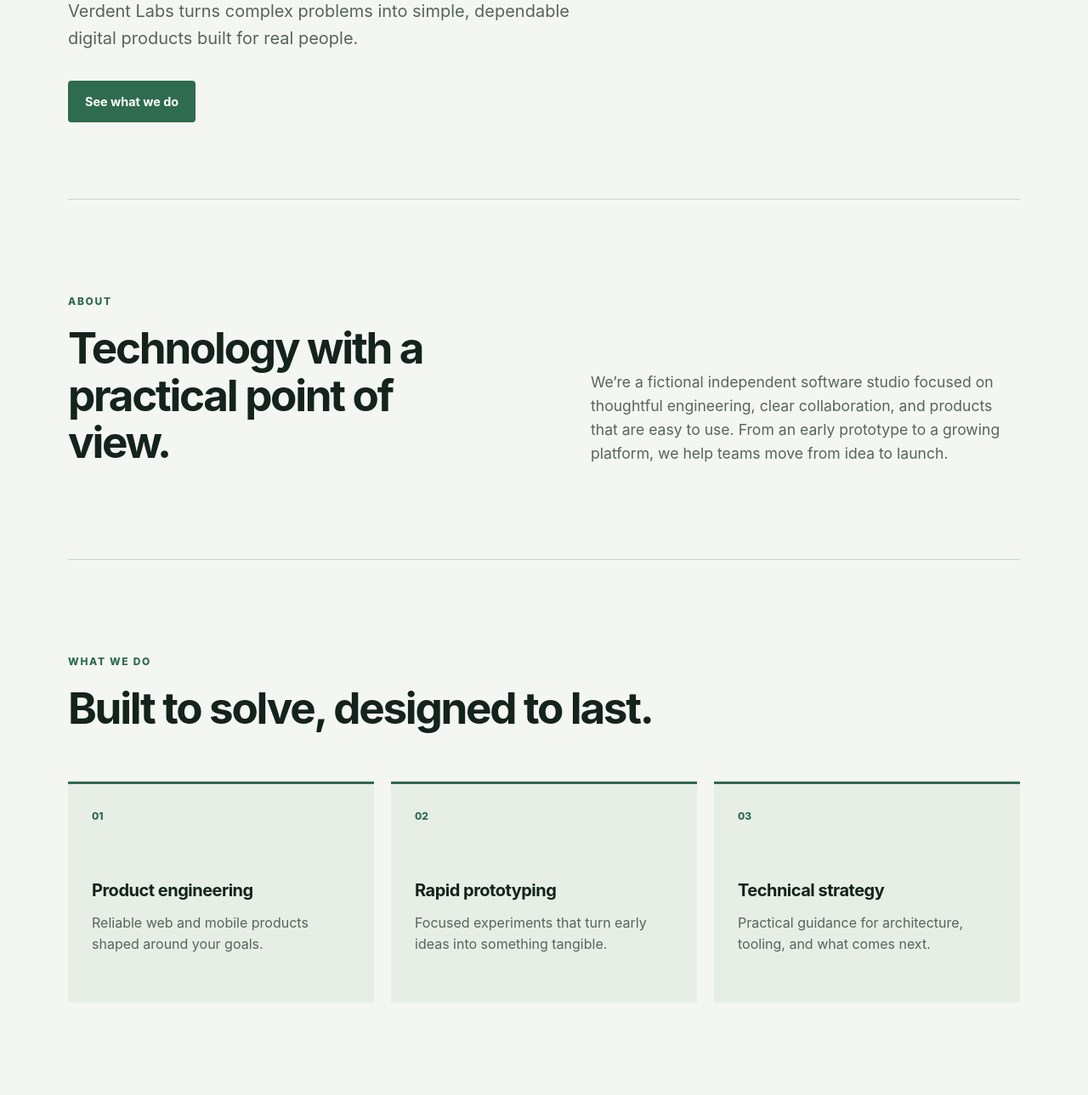
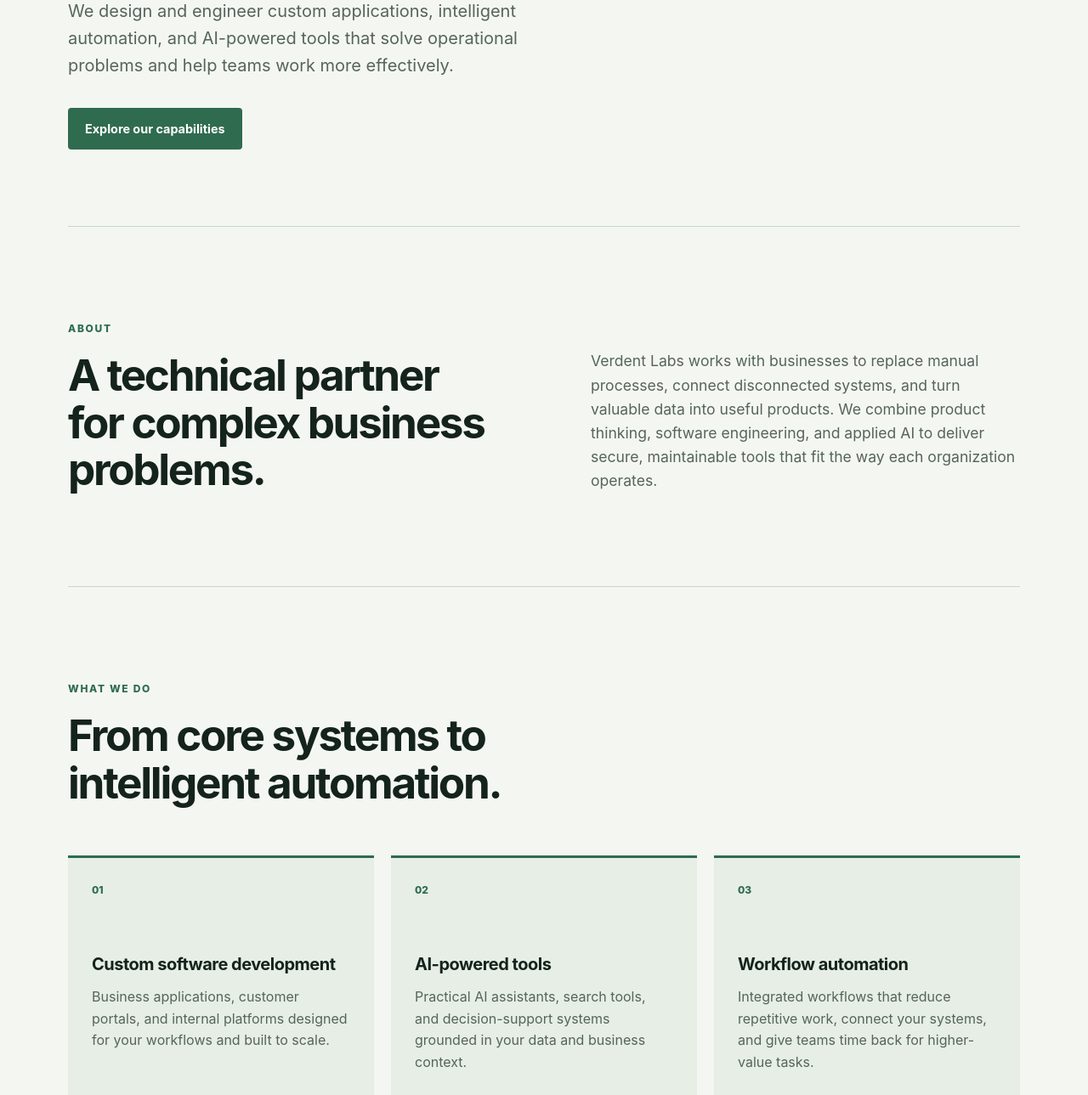
Before and after one commit to MonaRahmani/verdent-labs, a plain HTML site: page index.html in a window 1280 px wide. Shown: the part 535-1824 px from the top of the page at 85% size. Drawn offline with Linux system fonts and the light colour scheme.

Commit message:
Clarify services and improve SEO copy

```diff
--- a/index.html
+++ b/index.html
@@ -5,9 +5,9 @@
     <meta name="viewport" content="width=device-width, initial-scale=1" />
     <meta
       name="description"
-      content="Verdent Labs builds practical, modern software for growing teams."
+      content="Verdent Labs builds custom software, AI-powered tools, and workflow automation that help businesses operate more efficiently and grow."
     />
-    <title>Verdent Labs — Software for what’s next</title>
+    <title>Custom Software &amp; AI Solutions for Businesses | Verdent Labs</title>
     <link rel="stylesheet" href="styles.css" />
   </head>
   <body>
@@ -26,47 +26,58 @@
 
     <main>
       <section class="hero" id="home">
-        <p class="eyebrow">Small team. Ambitious ideas.</p>
-        <h1>We build cutting-edge software solutions.</h1>
+        <p class="eyebrow">Custom software &amp; applied AI</p>
+        <h1>Software and AI tools built around your business.</h1>
         <p class="hero-copy">
-          Verdent Labs turns complex problems into simple, dependable digital
-          products built for real people.
+          We design and engineer custom applications, intelligent automation,
+          and AI-powered tools that solve operational problems and help teams
+          work more effectively.
         </p>
-        <a class="button" href="#work">See what we do</a>
+        <a class="button" href="#work">Explore our capabilities</a>
       </section>
 
       <section class="about" aria-labelledby="about-title">
         <div>
           <p class="section-label">About</p>
-          <h2 id="about-title">Technology with a practical point of view.</h2>
+          <h2 id="about-title">A technical partner for complex business problems.</h2>
         </div>
         <p>
-          We’re a fictional independent software studio focused on thoughtful
-          engineering, clear collaboration, and products that are easy to use.
-          From an early prototype to a growing platform, we help teams move from
-          idea to launch.
+          Verdent Labs works with businesses to replace manual processes,
+          connect disconnected systems, and turn valuable data into useful
+          products. We combine product thinking, software engineering, and
+          applied AI to deliver secure, maintainable tools that fit the way each
+          organization operates.
         </p>
       </section>
 
       <section class="services" id="work" aria-labelledby="services-title">
         <p class="section-label">What we do</p>
-        <h2 id="services-title">Built to solve, designed to last.</h2>
+        <h2 id="services-title">From core systems to intelligent automation.</h2>
 
         <div class="service-grid">
           <article>
             <span class="service-number">01</span>
-            <h3>Product engineering</h3>
-            <p>Reliable web and mobile products shaped around your goals.</p>
+            <h3>Custom software development</h3>
+            <p>
+              Business applications, customer portals, and internal platforms
+              designed for your workflows and built to scale.
+            </p>
           </article>
           <article>
             <span class="service-number">02</span>
-            <h3>Rapid prototyping</h3>
-            <p>Focused experiments that turn early ideas into something tangible.</p>
+            <h3>AI-powered tools</h3>
+            <p>
+              Practical AI assistants, search tools, and decision-support
+              systems grounded in your data and business context.
+            </p>
           </article>
           <article>
             <span class="service-number">03</span>
-            <h3>Technical strategy</h3>
-            <p>Practical guidance for architecture, tooling, and what comes next.</p>
+            <h3>Workflow automation</h3>
+            <p>
+              Integrated workflows that reduce repetitive work, connect your
+              systems, and give teams time back for higher-value tasks.
+            </p>
           </article>
         </div>
       </section>
@@ -79,7 +90,7 @@
           hello@verdentlabs.example
         </a>
       </div>
-      <p>© 2026 Verdent Labs. Fictional, but forward-thinking.</p>
+      <p>© 2026 Verdent Labs. Custom software and AI solutions.</p>
     </footer>
   </body>
 </html>
```
